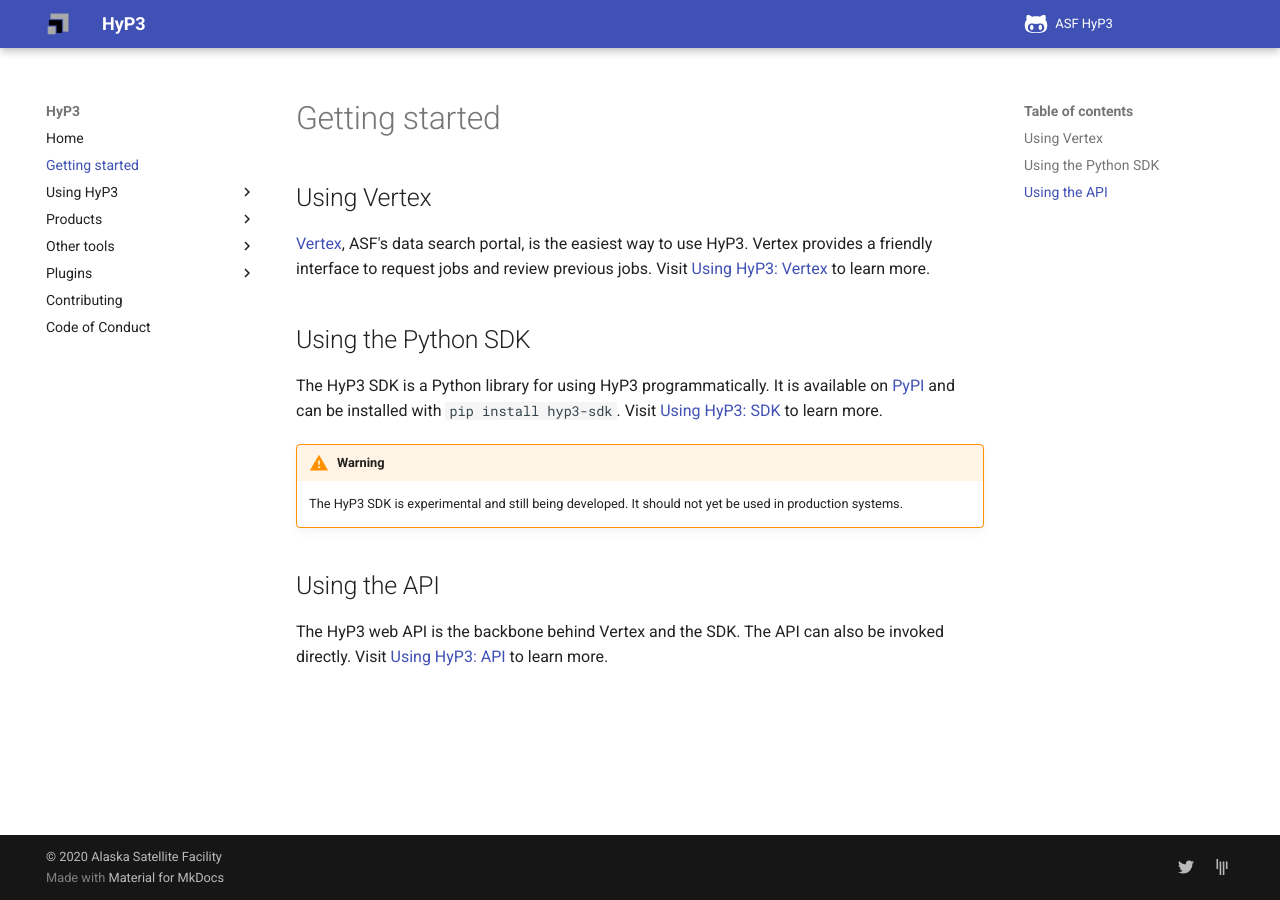
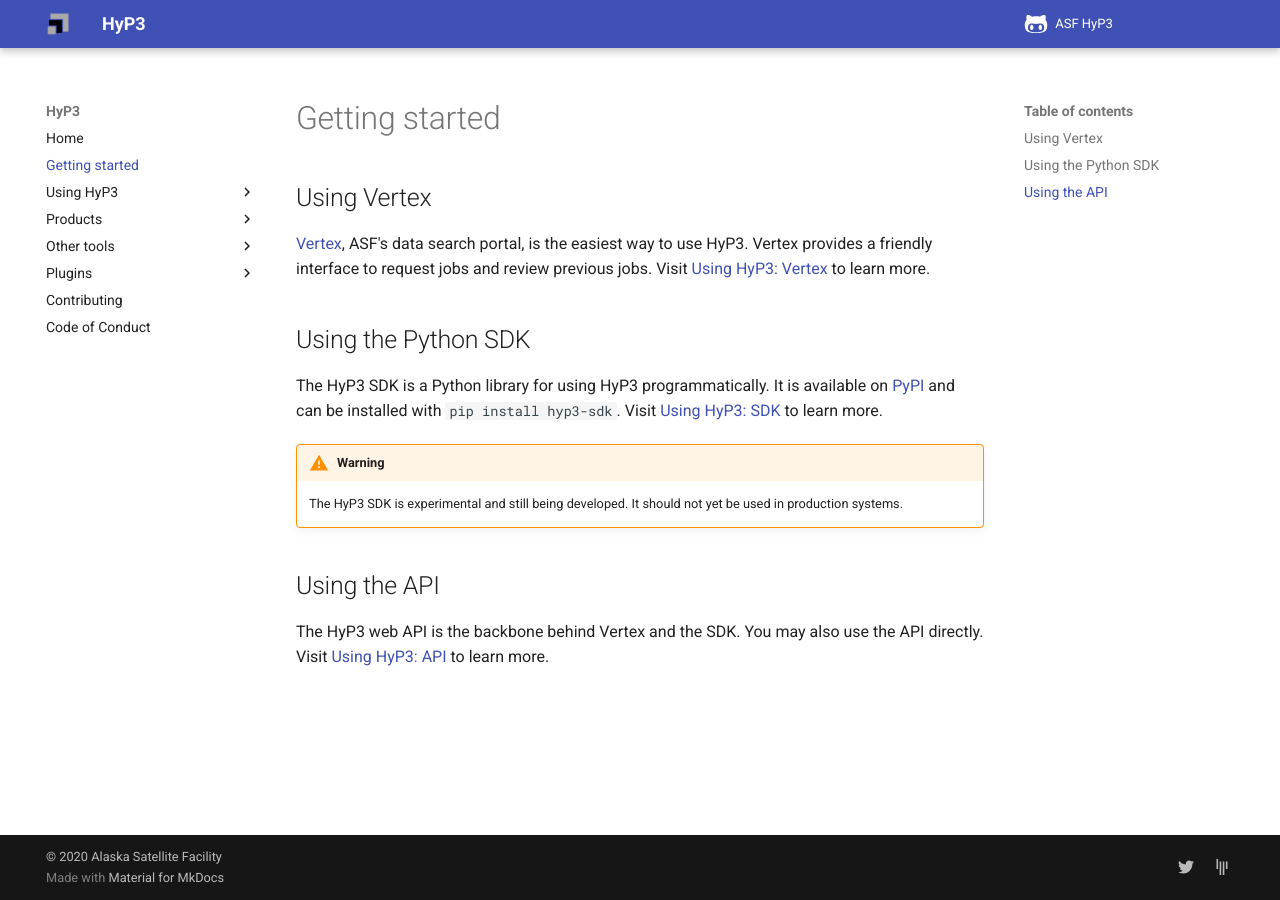
Before and after one commit to ASFHyP3/hyp3-docs, an MkDocs documentation site: the page built from docs/getting_started.md, in a window 1280 px wide. Built offline with MkDocs 1.6.1 and Material for MkDocs 9.7.7, drawn with Linux system fonts in a browser that asks for light colours.

Commit message:
softer api language

```diff
--- a/docs/getting_started.md
+++ b/docs/getting_started.md
@@ -17,5 +17,5 @@
 
 ## Using the API
 
-The HyP3 web API is the backbone behind Vertex and the SDK. The API can also be invoked directly. Visit
+The HyP3 web API is the backbone behind Vertex and the SDK. You may also use the API directly. Visit
 [Using HyP3: API](using/api.md) to learn more.
```
